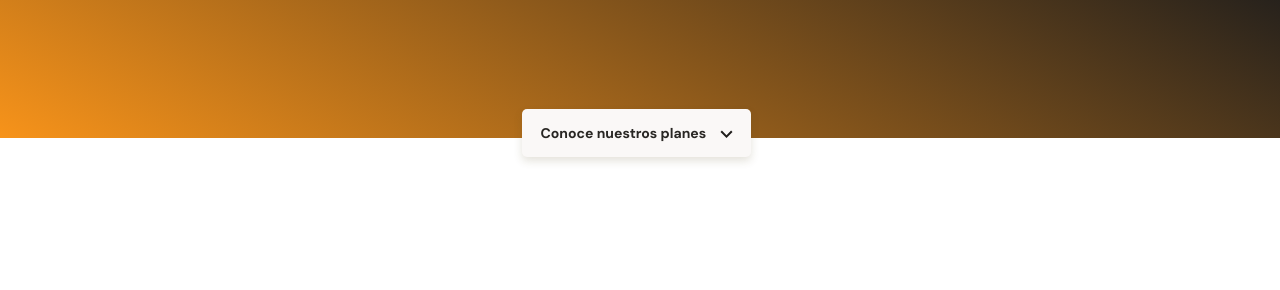
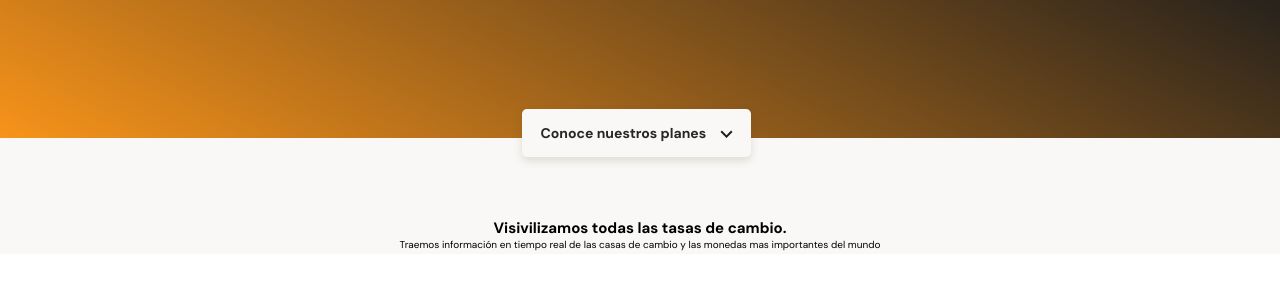
Before and after one commit to Alexis-Calderon/proyecto-personal-batatabit, a plain HTML site: page index.html in a window 1280 px wide. Shown: the part 196-486 px from the top of the page. Drawn offline with Linux system fonts and the light colour scheme.

Commit message:
Estructura base de la sección de intercambios

```diff
--- a/index.html
+++ b/index.html
@@ -21,7 +21,16 @@
         </div>
     </header>
     <main>
-        <section></section>
+        <section class="main-exchange-container">
+            <div class="backgroundImg"></div>
+            <div class="main-exchange-container--title">
+                <h2>Visivilizamos todas las tasas de cambio.</h2>
+                <p>Traemos información en tiempo real de las casas de cambio y las monedas mas importantes del mundo</p>
+            </div>
+            <section class="main-tables-container">
+                <div></div>
+            </section>
+        </section>
         <section></section>
         <section></section>
         <section></section>
--- a/style.css
+++ b/style.css
@@ -91,3 +91,21 @@ header img {
     margin-left: 10px;
     background-image: url("./assets/icons/down-arrow.svg");
 }
+main {
+    width: 100%;
+    height: auto;
+    background-color: var(--off-white);
+}
+.main-exchange-container {
+    width: 100%;
+    height: auto;
+    padding-top: 80px;
+    padding-bottom: 3px;
+    text-align: center;
+}
+.main-exchange-container--title {
+    width: 90%;
+    min-width: 288px;
+    max-width: 900px;
+    margin: 0 auto;
+}
```
